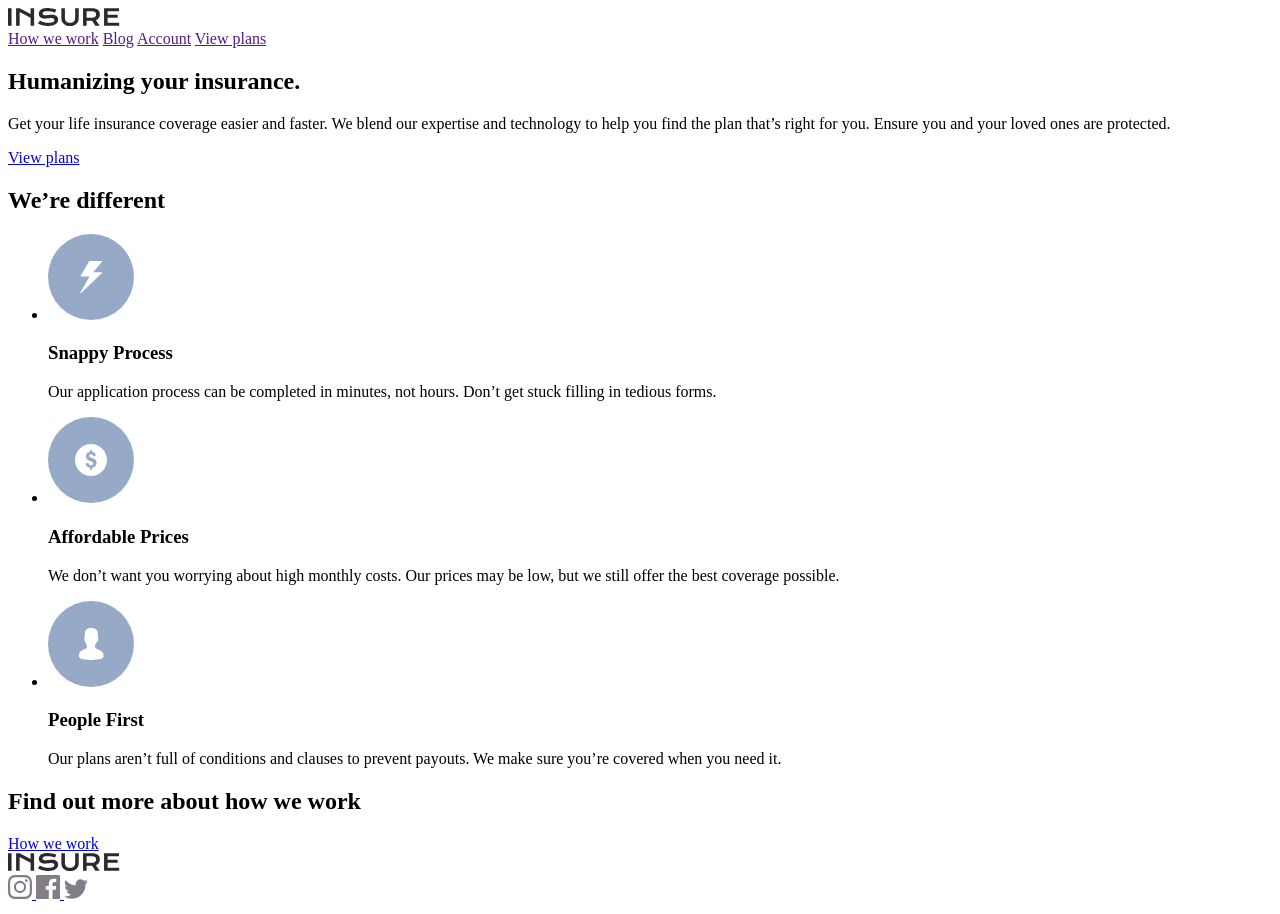
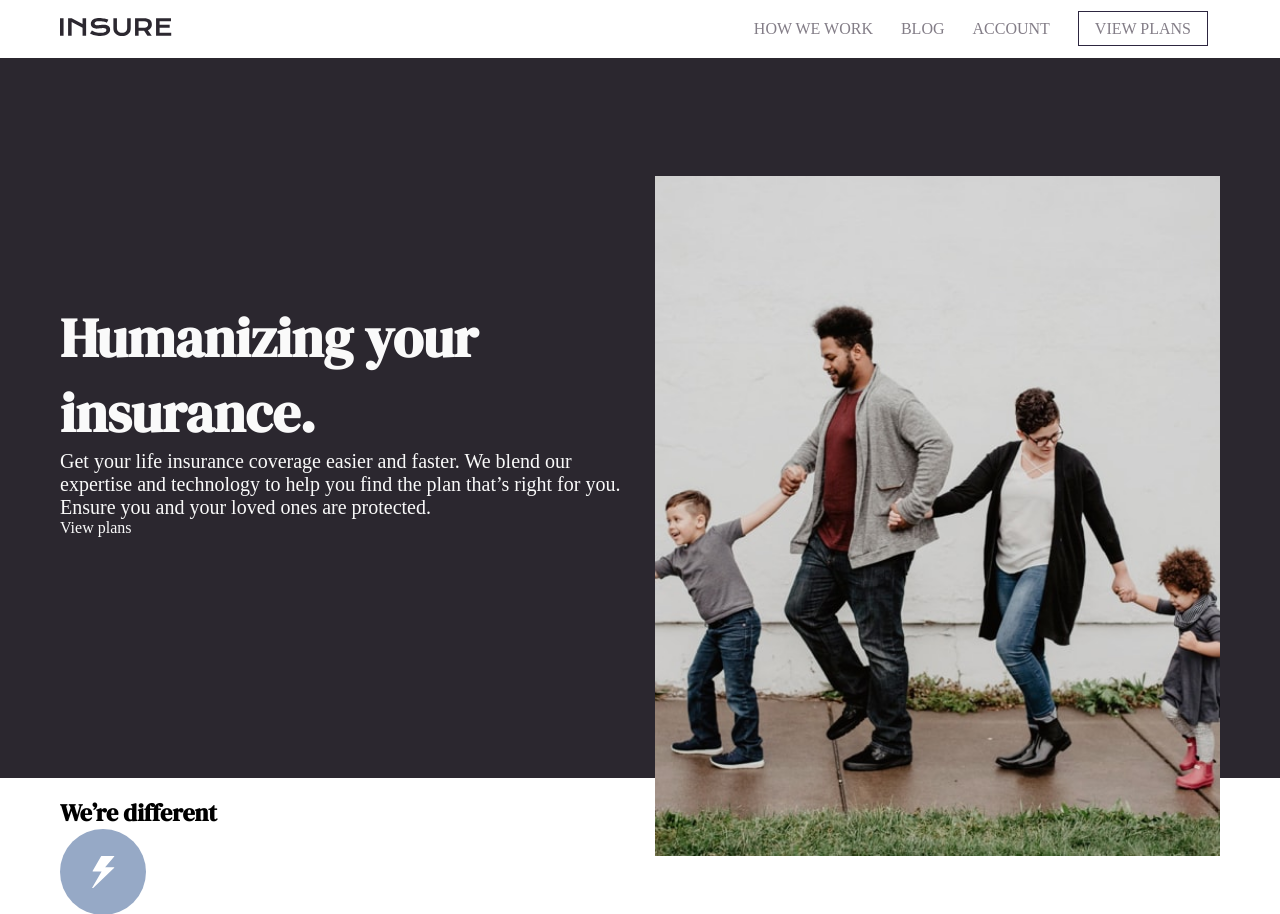
Before and after one commit to Nobz27/insure-landing-page-master, a plain HTML site: page index.html in a window 1280 px wide. Shown: the top 914 px of the page. Drawn offline with Linux system fonts and the light colour scheme.

Commit message:
styling section-hero

```diff
--- a/index.html
+++ b/index.html
@@ -35,7 +35,7 @@
        <a href="#">View plans</a>
     </div>
     <div class="image-side">
-
+<img src="./images/image-intro-desktop.jpg" alt="">
     </div>
   </section>
   <section id="why-us">
--- a/main.css
+++ b/main.css
@@ -0,0 +1,88 @@
+@import url('https://fonts.googleapis.com/css2?family=DM+Serif+Display:ital@0;1&display=swap');
+
+/* css variables */
+:root {
+    --dark-violet:hsl(256, 26%, 20%);
+    --greyish-blue:hsl(216,30%,68%);
+    --dark-greyish-violet:hsl(273,4%,51%);
+    --very-light-gray:hsl(0,0%,98%);
+    --very-dark-violet:hsl(270,9%,17%);
+    --section-padding:18px 60px;
+}
+/* css resets */
+* {
+   margin: 0px;
+   padding: 0px;
+   box-sizing: border-box;
+}
+a {
+    text-decoration: none;
+    color: inherit;
+}
+ul {
+    list-style-type: none;
+}
+/* utility classes/styles  - apply to multiple section in the page*/
+body{
+    font-family: "karla",serif;
+}
+h1,h2,h3,h4 {
+    font-family: "DM serif Display";
+}
+
+
+.action-link {
+border:1px solid var(--dark-greyish-violet);
+color: var(--dark-greyish-violet);
+padding:8px 16px;
+}
+header,section,footer {
+    padding: var(--section-padding);
+}
+
+/* header */
+header {
+    display: flex;
+    justify-content: space-between;
+    align-items: center;
+}
+header nav a {
+    margin: 0px 12px;
+    text-transform: uppercase;
+    color:var(--dark-greyish-violet);
+}
+header .action-link {
+    border-color: var(--dark-violet);
+}
+/* hero section */
+
+.hero {
+    display: flex;
+    align-items: center;
+    background-color: var(--very-dark-violet);
+    color: var(--very-light-gray);
+}
+.hero .text-side {
+    flex: 1;
+    padding-right: 30px;
+}
+.hero .text-side h1{
+    font-size: 55px;
+}
+.hero .text-side p {
+    font-size: 20px;
+}
+.hero .action-link {
+    border-color: inherit;
+    color:inherit;
+    display: inline-block;
+    margin-top: 30px;
+}
+.hero .image-side{
+    flex: 1;
+}
+.hero .image-side img {
+     width: 100%;
+     position: relative;
+     top:100px;
+}
```
